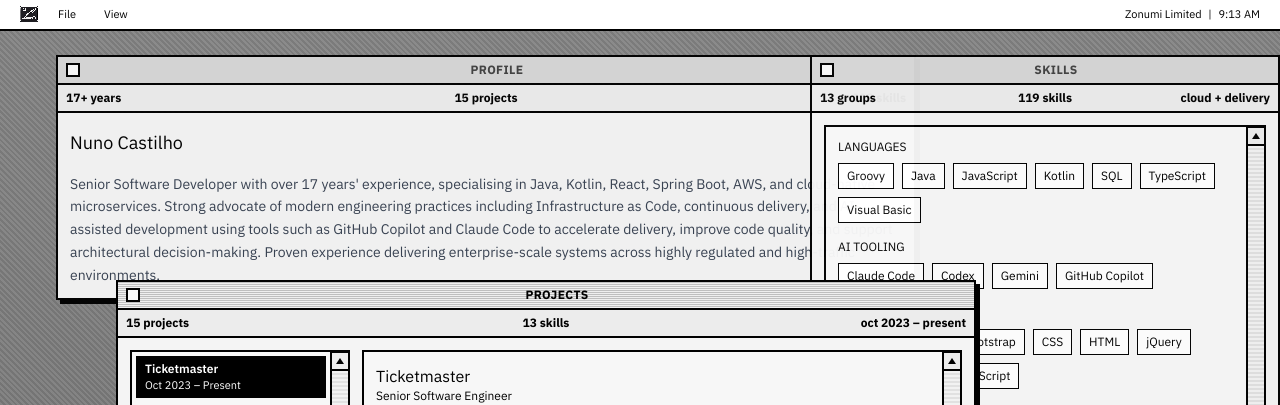
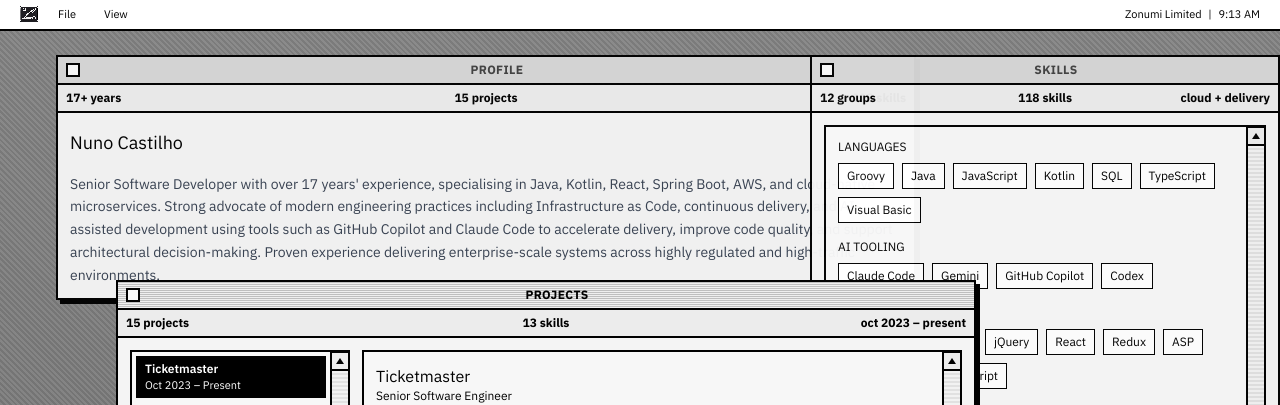
Before and after one commit to zonumi/zonumi-website, a Next.js app: page / in a window 1280 px wide. Shown: the top 405 px of the page. Built offline with nearby package versions, Linux system fonts and the light colour scheme.

Commit message:
Remove skills overrides

```diff
--- a/src/components/DesktopWorkspace.tsx
+++ b/src/components/DesktopWorkspace.tsx
@@ -127,78 +127,6 @@ const getStoredWindowPositions = (): Record<WindowId, WindowState> | null => {
   return parseStoredWindowPositions(localStorage.getItem(WINDOW_POSITION_STORAGE_KEY));
 };
 
-const TECHNOLOGY_CATEGORY_OVERRIDES: Record<string, string> = {
-  Angular: "Frameworks",
-  Bootstrap: "Frameworks",
-  Hibernate: "Frameworks",
-  "Java EE": "Frameworks",
-  JPA: "Frameworks",
-  jQuery: "Frameworks",
-  JSF: "Frameworks",
-  Redux: "Frameworks",
-  Spring: "Frameworks",
-  "Spring Cloud Gateway": "Frameworks",
-  "Spring MVC": "Frameworks",
-  "Spring Security": "Frameworks",
-  "Spring Webflow": "Frameworks",
-  WebFlux: "Frameworks",
-  EKS: "Infrastructure",
-  Fargate: "Infrastructure",
-  S3: "Infrastructure",
-  Elasticsearch: "Databases",
-  Flyway: "Databases",
-  RDS: "Databases",
-  SQS: "Messaging",
-  Mule: "APIs & Integration",
-  ClearCase: "CI/CD",
-  Octopus: "CI/CD",
-  "OpenTelemetry": "Practices",
-  "X-Ray": "Practices",
-  Cucumber: "Practices",
-  Apigee: "APIs & Integration",
-  "IBM AS/400": "APIs & Integration",
-  JSR286: "APIs & Integration",
-  Salesforce: "APIs & Integration",
-  WSRP: "APIs & Integration",
-  JWT: "Security & Identity",
-  OAuth2: "Security & Identity",
-  SAML2: "Security & Identity",
-  JBoss: "Platforms & Middleware",
-  Jetty: "Platforms & Middleware",
-  OSGi: "Platforms & Middleware",
-  Tomcat: "Platforms & Middleware",
-  WebCenter: "Platforms & Middleware",
-  "WebSphere Commerce": "Platforms & Middleware",
-  Eclipse: "Developer Tooling",
-  Jira: "Developer Tooling",
-  JMeter: "Developer Tooling",
-  ASP: "Web & Markup",
-  CSS: "Web & Markup",
-  HTML: "Web & Markup",
-  VBScript: "Web & Markup",
-  "Active Directory": "Operating Systems & Networking",
-  DHCP: "Operating Systems & Networking",
-  DNS: "Operating Systems & Networking",
-  "Exchange 2000": "Operating Systems & Networking",
-  IIS5: "Operating Systems & Networking",
-  "ISA 2000/2004": "Operating Systems & Networking",
-  POP3: "Operating Systems & Networking",
-  SMTP: "Operating Systems & Networking",
-  VPN: "Operating Systems & Networking",
-  Windows: "Operating Systems & Networking",
-  "Windows 2000": "Operating Systems & Networking",
-  "Windows NT": "Operating Systems & Networking",
-  "Windows NT4": "Operating Systems & Networking",
-  WINS: "Operating Systems & Networking",
-  "Desktop Installation": "Operations & Support",
-  "Desktop Rollout": "Operations & Support",
-  "Network Administration": "Operations & Support",
-  "Shell Scripting": "Operations & Support",
-  "Small Office Networks": "Operations & Support",
-  "Technical Support": "Operations & Support",
-  "Visual Basic": "Languages"
-};
-
 function DesktopVerticalScroll({
   className,
   contentClassName,
@@ -280,36 +208,14 @@ export function DesktopWorkspace({ profile, projects, skills }: DesktopWorkspace
   }, [profile.content]);
 
   const yearsExperience = 17;
-  const mergedSkills = useMemo(() => {
-    const grouped = new Map<string, Set<string>>();
-
-    Object.entries(skills).forEach(([group, groupSkills]) => {
-      grouped.set(group, new Set(groupSkills));
-    });
-
-    const knownSkills = new Set(Array.from(grouped.values()).flatMap((skills) => Array.from(skills)));
-
-    projects.forEach((project) => {
-      project.technologies.forEach((technology) => {
-        if (knownSkills.has(technology)) {
-          return;
-        }
-
-        const targetGroup = TECHNOLOGY_CATEGORY_OVERRIDES[technology] ?? "Additional Technologies";
-        if (!grouped.has(targetGroup)) {
-          grouped.set(targetGroup, new Set());
-        }
-
-        grouped.get(targetGroup)?.add(technology);
-        knownSkills.add(technology);
-      });
-    });
-
-    return Array.from(grouped.entries()).map(([group, skills]) => ({
-      group,
-      skills: Array.from(skills).sort((a, b) => a.localeCompare(b))
-    }));
-  }, [projects, skills]);
+  const mergedSkills = useMemo(
+    () =>
+      Object.entries(skills).map(([group, groupSkills]) => ({
+        group,
+        skills: groupSkills
+      })),
+    [skills]
+  );
   const skillGroups = mergedSkills.length;
   const totalSkills = mergedSkills.reduce((sum, group) => sum + group.skills.length, 0);
   const certificationsCount = certificationsContent
```
